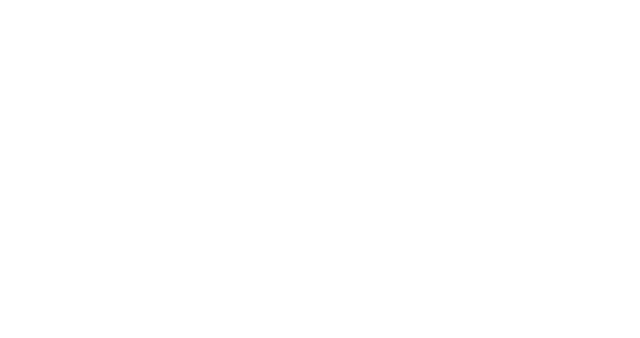
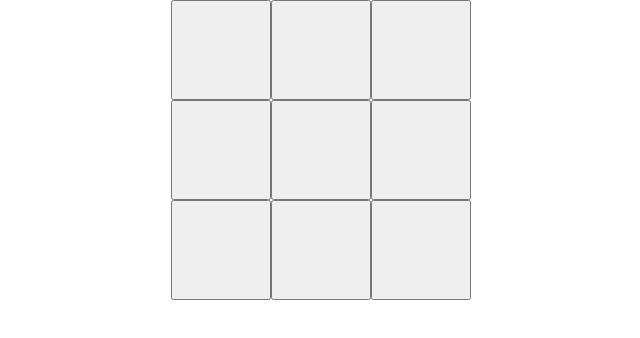
Before and after one commit to Central3/tic-tac-toe, a plain HTML site: page index.html in a window 1280 px wide. Shown: the whole page, without its empty margins (319-959 px from the left). Drawn offline with Linux system fonts and the light colour scheme.

Commit message:
Implement board on UI

```diff
--- a/index.html
+++ b/index.html
@@ -9,6 +9,9 @@
 </head>
 
 <body>
+    <div class="board-container">
+        <div class="board"></div>
+    </div>
 
     <script src="script.js"></script>
 </body>
--- a/script.js
+++ b/script.js
@@ -111,7 +111,42 @@ function GameController() {
         return 0;
     };
 
-    return { getActivePlayer, play };
+    return { getActivePlayer, play, getBoard: board.getBoard };
 }
 
-let game = GameController();
+// Handle everything that happens in the interface
+(function UIController() {
+    // DOM queries here
+    const boardDiv = document.querySelector(".board");
+    const game = GameController();
+
+    const updateScreen = () => {
+        const board = game.getBoard();
+        boardDiv.textContent = "";
+
+        board.forEach((row, rowIndex) => {
+            row.forEach((col, colIndex) => {
+                const btn = document.createElement("button");
+                btn.dataset.row = rowIndex;
+                btn.dataset.col = colIndex;
+                btn.textContent = col;
+                boardDiv.appendChild(btn);
+            });
+        });
+    };
+
+    function handleClick(event) {
+        if (event.target.nodeName === "BUTTON") {
+            const cellRow = event.target.dataset.row;
+            const cellCol = event.target.dataset.col;
+
+            game.play(cellRow, cellCol);
+        }
+
+        updateScreen();
+    }
+
+    boardDiv.addEventListener("click", handleClick);
+
+    updateScreen();
+})();
--- a/styles.css
+++ b/styles.css
@@ -34,3 +34,18 @@ h6 {
 body {
     font-family: sans-serif;
 }
+
+/* Board style */
+.board-container {
+    display: flex;
+    justify-content: center;
+    align-items: center;
+}
+
+.board {
+    display: grid;
+    grid-template-columns: repeat(3, 1fr);
+    grid-template-rows: repeat(3, 1fr);
+    height: 300px;
+    width: 300px;
+}
```
